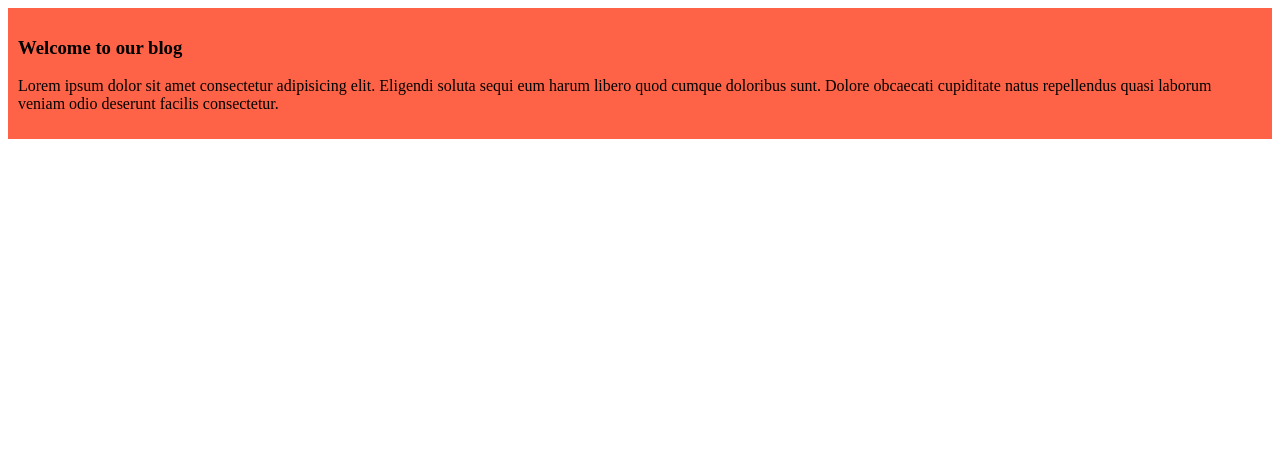
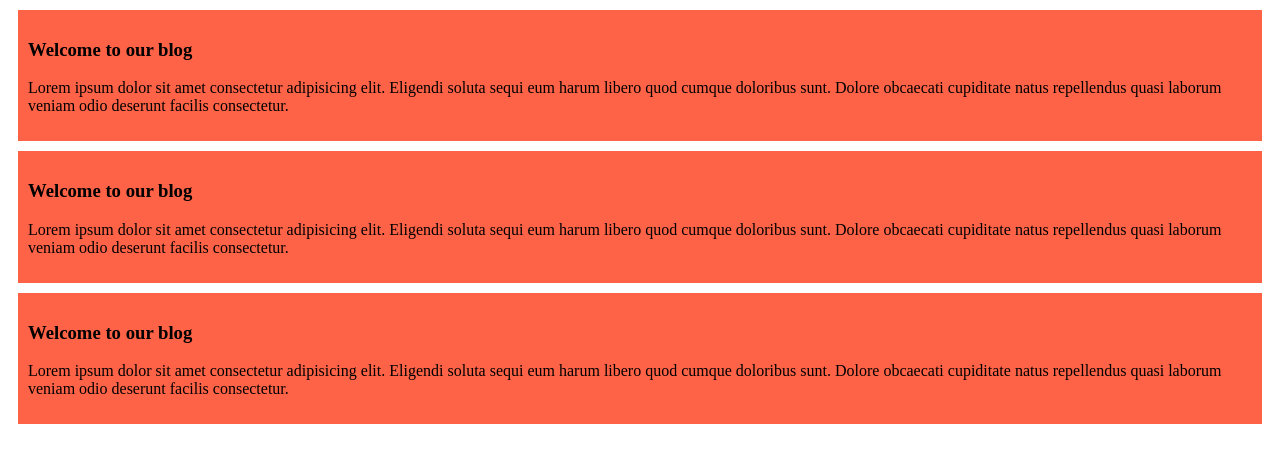
Before and after one commit to mdrobin73/my-simple-website, a plain HTML site: page index.html in a window 1280 px wide. Drawn offline with Linux system fonts and the light colour scheme.

Commit message:
third commit

```diff
--- a/blog/style.css
+++ b/blog/style.css
@@ -1,3 +1,6 @@
+div{
+    margin: 10px;
+}
 .mydiv{
     background-color: tomato;
     padding: 10px;
--- a/index.html
+++ b/index.html
@@ -11,5 +11,13 @@
         <h3>Welcome to our blog</h3>
         <p>Lorem ipsum dolor sit amet consectetur adipisicing elit. Eligendi soluta sequi eum harum libero quod cumque doloribus sunt. Dolore obcaecati cupiditate natus repellendus quasi laborum veniam odio deserunt facilis consectetur.</p>
     </div>
+    <div class="mydiv">
+        <h3>Welcome to our blog</h3>
+        <p>Lorem ipsum dolor sit amet consectetur adipisicing elit. Eligendi soluta sequi eum harum libero quod cumque doloribus sunt. Dolore obcaecati cupiditate natus repellendus quasi laborum veniam odio deserunt facilis consectetur.</p>
+    </div>
+    <div class="mydiv">
+        <h3>Welcome to our blog</h3>
+        <p>Lorem ipsum dolor sit amet consectetur adipisicing elit. Eligendi soluta sequi eum harum libero quod cumque doloribus sunt. Dolore obcaecati cupiditate natus repellendus quasi laborum veniam odio deserunt facilis consectetur.</p>
+    </div>
 </body>
 </html>
```
